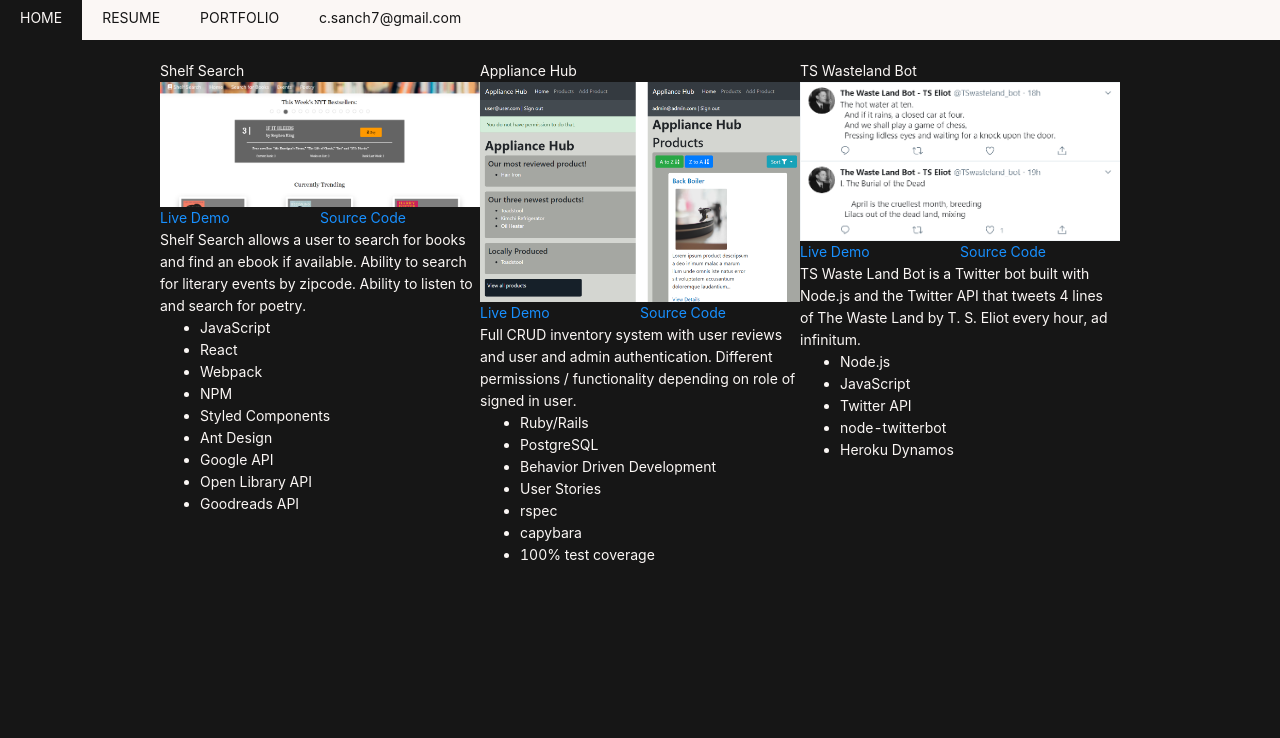
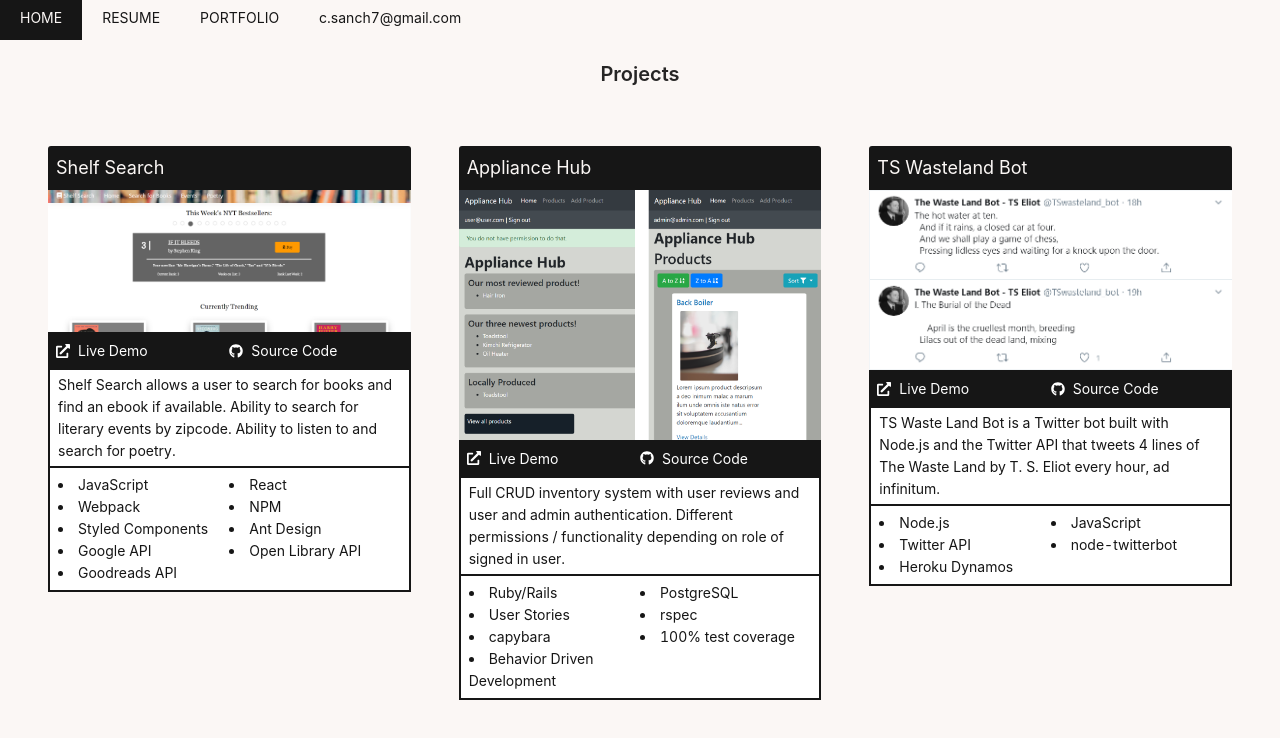
Before and after one commit to sanchito59/chris_sanchez_portfolio, a React (Create React App) app: page /portfolio in a window 1280 px wide. Shown: the top 738 px of the page. Built offline with nearby package versions, Linux system fonts and the light colour scheme.

Commit message:
style projects

```diff
--- a/package.json
+++ b/package.json
@@ -3,6 +3,10 @@
   "version": "0.1.0",
   "private": true,
   "dependencies": {
+    "@fortawesome/fontawesome-svg-core": "^1.2.29",
+    "@fortawesome/free-brands-svg-icons": "^5.13.1",
+    "@fortawesome/free-solid-svg-icons": "^5.13.1",
+    "@fortawesome/react-fontawesome": "^0.1.11",
     "@testing-library/jest-dom": "^4.2.4",
     "@testing-library/react": "^9.3.2",
     "@testing-library/user-event": "^7.1.2",
--- a/src/App.js
+++ b/src/App.js
@@ -1,6 +1,6 @@
 import React from 'react';
+import 'antd/dist/antd.css';
 import { BrowserRouter, Route, Switch } from 'react-router-dom';
-import 'antd/dist/antd.css';
 import Navbar from './components/Navbar';
 import Homepage from './Pages/Homepage';
 import Resume from './Pages/Resume';
@@ -14,10 +14,10 @@
         <Route exact path="/">
           <Homepage />
         </Route>
-        <Route exact path="/resume">
+        <Route path="/resume">
           <Resume />
         </Route>
-        <Route exactpath="/portfolio">
+        <Route path="/portfolio">
           <Portfolio />
         </Route>
       </Switch>
--- a/src/Pages/Homepage/index.jsx
+++ b/src/Pages/Homepage/index.jsx
@@ -1,49 +1,89 @@
 import React from "react";
 import styled from "styled-components";
+import { Col, Row } from "antd";
 import Base from "../../components/Base";
 import FlexContainer from "../../atoms/FlexContainer";
+import portrait from "./../../assets/images/portrait.jpg";
+
+const ImageColumn = styled(Col)`
+  width: 100%;
+`;
+
+const PortraitImage = styled.img`
+  border-radius: 50%;
+  width: 190px;
+  height: 190px;
+  object-fit: cover;
+  object-position: 100% -40px;
+  margin: 0 auto;
+`;
 
 const Title = styled.h1`
-  color: rgb(251, 247, 245);
+  margin-left: 12px;
+  line-height: 7;
+
+  @media only screen and (max-width: 600px) {
+    margin-left: 0;
+    margin-top: 40px;
+    margin-bottom: 20px;
+    line-height: initial;
+    font-size: 20px;
+  }
 `;
 
 const Detail = styled.p`
   margin-bottom: 0px;
   text-align: center;
-  color: rgb(251, 247, 245);
 `;
 
 const Container = styled.div`
   width: 80%;
-  margin: 0 auto;
-  color: rgb(250, 250, 250);
+
+  @media only screen and (max-width: 600px) {
+    width: 100%;
+  }
 `;
 
 const Name = styled.span`
-  font-size: 24px;
+  font-size: 20px;
 `;
 
 const Homepage = () => {
   return (
     <Base>
       <FlexContainer>
-        <Title>Chris Sanchez | Full Stack Developer</Title>
+        <Row display="flex" justify="center">
+          <Col span={18}>
+            <Row>
+              <ImageColumn lg={4} sm={24} md={24}>
+                <FlexContainer>
+                  <PortraitImage
+                    src={portrait}
+                    alt="Portait of Chris Sanchez"
+                  />
+                </FlexContainer>
+              </ImageColumn>
+              <Col lg={16} sm={24} md={24}>
+                <Title>Chris Sanchez | Full Stack Developer</Title>
+              </Col>
+              <Col lg={20} sm={24} md={24}>
+                <Container>
+                  <p>
+                    My name is <Name>Chris Sanchez</Name> and I am a Full Stack
+                    Developer from Portland, Oregon. I am drawn to Full Stack
+                    Development because I love digging into both the backend
+                    architecture of an app as well as the frontend user
+                    interface and experience. I work with JavaScript ES6, React,
+                    Ruby on Rails, PostgreSQL, GraphQL, and Apollo daily. I am
+                    an agile learner, quick to adapt, and endlessly curious and
+                    engaged with learning and growing.
+                  </p>
+                </Container>
+              </Col>
+            </Row>
+          </Col>
+        </Row>
       </FlexContainer>
-      <Detail>Ruby/Rails and React</Detail>
-      <Container>
-        <p>
-          My name is <Name>Chris Sanchez</Name> and I am a Full Stack Developer
-          from Portland, Oregon.
-        </p>
-        <p>
-          I am drawn to Full Stack Development because I love digging into both
-          the backend architecture of an app as well as the frontend user
-          interface and experience. I work with JavaScript ES6, React, Ruby on
-          Rails, PostgreSQL, GraphQL, and Apollo daily. I am an agile learner,
-          quick to adapt, and endlessly curious and engaged with learning and
-          growing.
-        </p>
-      </Container>
     </Base>
   );
 };
--- a/src/Pages/Portfolio/index.jsx
+++ b/src/Pages/Portfolio/index.jsx
@@ -1,7 +1,10 @@
 import React from "react";
+import styled from "styled-components";
 import Base from "../../components/Base";
+import SectionTitle from "../../components/SectionTitle";
 import { Col, Row } from "antd";
 import ProjectCard from "../../components/Card";
+import FlexContainer from "../../atoms/FlexContainer";
 import shelfSearch from "../../assets/images/shelfSearch.png";
 import applianceHub from "../../assets/images/applianceHub.png";
 import wastelandBot from "../../assets/images/wastelandBot.png";
@@ -34,11 +37,11 @@
     technologies: [
       "Ruby/Rails",
       "PostgreSQL",
-      "Behavior Driven Development",
       "User Stories",
       "rspec",
       "capybara",
       "100% test coverage",
+      "Behavior Driven Development",
     ],
     sourceCode: "https://github.com/sanchito59/Appliance-Hub",
     liveDemo: "https://blooming-fortress-25155.herokuapp.com/",
@@ -60,13 +63,35 @@
   },
 ];
 
+const ProjectRow = styled(Row)`
+  margin: 24px;
+
+  @media only screen and (max-width: 600px) {
+    margin: 12px;
+  }
+`;
+
+const ProjectColumn = styled(Col)`
+  padding: 24px;
+
+  @media only screen and (max-width: 600px) {
+    padding: 24px 0px;
+  }
+`;
+
 const Portfolio = () => {
   return (
     <Base>
-      <Row type="flex" justify="center">
+      <Row justify="center">
+        <Col lg={24} sm={24} md={24}>
+          <SectionTitle>Projects</SectionTitle>
+        </Col>
+      </Row>
+      <FlexContainer>
+        <ProjectRow display="flex" justify="center">
           {projects.map((project) => {
             return (
-            <Col lg={6} sm={20} md={20}>
+              <ProjectColumn lg={8} sm={20} md={20}>
                 <ProjectCard
                   title={project.title}
                   image={project.image}
@@ -75,10 +100,11 @@
                   source={project.sourceCode}
                   liveDemo={project.liveDemo}
                 />
-            </Col>
+              </ProjectColumn>
             );
           })}
-      </Row>
+        </ProjectRow>
+      </FlexContainer>
     </Base>
   );
 };
--- a/src/atoms/FlexContainer/index.jsx
+++ b/src/atoms/FlexContainer/index.jsx
@@ -1,4 +1,3 @@
-import React from "react";
 import styled from "styled-components";
 
 const FlexContainer = styled.div`
--- a/src/components/Card/index.js
+++ b/src/components/Card/index.js
@@ -1,39 +1,96 @@
 import React from 'react';
 import styled from 'styled-components';
+import { FontAwesomeIcon } from '@fortawesome/react-fontawesome';
+import { faGithub } from '@fortawesome/free-brands-svg-icons';
+import { faExternalLinkAlt } from '@fortawesome/free-solid-svg-icons';
 import { Col, Row } from 'antd'
+
+const OuterCard = styled.div`
+  max-width: 380px;
+`;
+
+const ProjectTitle = styled(Col)`
+  background: rgb(22, 22, 22);
+  color: rgb(251, 247, 245);
+  border-top-left-radius: 3px;
+  border-top-right-radius: 3px;
+  padding: 8px;
+  font-size: 18px;
+`;
 
 const ProjectImage = styled.img`
   width: 100%;
   object-fit: cover;
 `;
 
+const DemoLinksRow = styled(Row)`
+  background: rgb(22, 22, 22);
+  color: rgb(251, 247, 245);
+  padding: 8px 8px;
+
+  a {
+    color: white;
+    :hover {
+      color: #6a95d4;
+      text-decoration: underline;
+    }
+  }
+`;
+
+const StyledIcon = styled(FontAwesomeIcon)`
+  margin-right: 8px;
+`;
+
+const Description = styled(Col)`
+  border-left: 2px solid rgb(22, 22, 22);
+  border-right: 2px solid rgb(22, 22, 22);
+  border-bottom: 2px solid rgb(22, 22, 22);
+  padding: 4px 8px;
+  background: white;
+`;
+
+const TechnologyRow = styled(Row)`
+  padding: 6px 8px;
+`;
+
+const Technologies = styled(Col)`
+  border-left: 2px solid rgb(22, 22, 22);
+  border-right: 2px solid rgb(22, 22, 22);
+  border-bottom: 2px solid rgb(22, 22, 22);
+  background: white;
+`;
+
 const ProjectCard = (props) => {
   const { title, image, description, source, liveDemo, technologies } = props;
   return (
-    <>
-      <Col lg={24} md={24} sm={24} xs={24}>
+    <OuterCard>
+      <ProjectTitle lg={24} md={24} sm={24} xs={24}>
         {title}
-      </Col>
+      </ProjectTitle>
       <a href={liveDemo ? liveDemo : source} target="_blank">
         <Col lg={24} md={24} sm={24} xs={24}>
           <ProjectImage src={image} alt={title}></ProjectImage>
         </Col>
       </a>
-      <Row type="flex" justify="center">
-        <Col lg={12} md={12} sm={12} xs={12}><a href={liveDemo}>Live Demo</a></Col>
-        <Col lg={12} md={12} sm={12} xs={12}><a href={source}>Source Code</a></Col>
-      </Row>
-      <Col lg={24} md={24} sm={24} xs={24}>
+      <DemoLinksRow type="flex" justify="center">
+        <Col lg={12} md={12} sm={12} xs={12}><a href={liveDemo} target="_blank"><StyledIcon icon={faExternalLinkAlt} />Live Demo</a></Col>
+        <Col lg={12} md={12} sm={12} xs={12}><a href={source} target="_blank"><StyledIcon icon={faGithub} />Source Code</a></Col>
+      </DemoLinksRow>
+      <Description lg={24} md={24} sm={24} xs={24}>
         {description}
-      </Col>
-      <Col lg={24} md={24} sm={24} xs={24}>
-        <ul>
+      </Description>
+      <Technologies lg={24} md={24} sm={24} xs={24}>
+        <TechnologyRow>
           {technologies.map((technology) => {
-            return <li key={title}>{technology}</li>
+            return <Col span={12} key={title}>
+              <li>
+                {technology}
+              </li>
+            </Col>
           })}
-        </ul>
-      </Col>
-    </>
+        </TechnologyRow>
+      </Technologies>
+    </OuterCard>
   );
 }
 
--- a/src/components/Navbar/index.jsx
+++ b/src/components/Navbar/index.jsx
@@ -9,6 +9,7 @@
   display: flex;
   position: fixed;
   top: 0;
+  z-index: 1;
   background-color: ${(props) =>
     props.scrolledDown ? "rgb(22, 22, 22)" : "rgb(251, 247, 245);"};
 `;
--- /dev/null
+++ b/src/components/SectionTitle/index.jsx
@@ -0,0 +1,14 @@
+import React from "react";
+import styled from "styled-components";
+import { Typography } from "antd";
+const { Title } = Typography;
+
+const CenteredTitle = styled(Title)`
+  text-align: center;
+`;
+
+const SectionTitle = ({ children }) => {
+  return <CenteredTitle level={4}>{children}</CenteredTitle>;
+};
+
+export default SectionTitle;
--- a/src/index.css
+++ b/src/index.css
@@ -1,6 +1,6 @@
 body {
-  background: rgb(22, 22, 22) !important;
+  background: rgb(251, 247, 245) !important;
+  color: rgb(22, 22, 22) !important;
   margin: 0 !important;
   padding: 0 !important;
-  color: rgb(251, 247, 245) !important;
 }
```
Also changed, not shown: 1 other file (tests, documents, lock files or other folders). Lines whose indentation alone changed are shown as unchanged.
